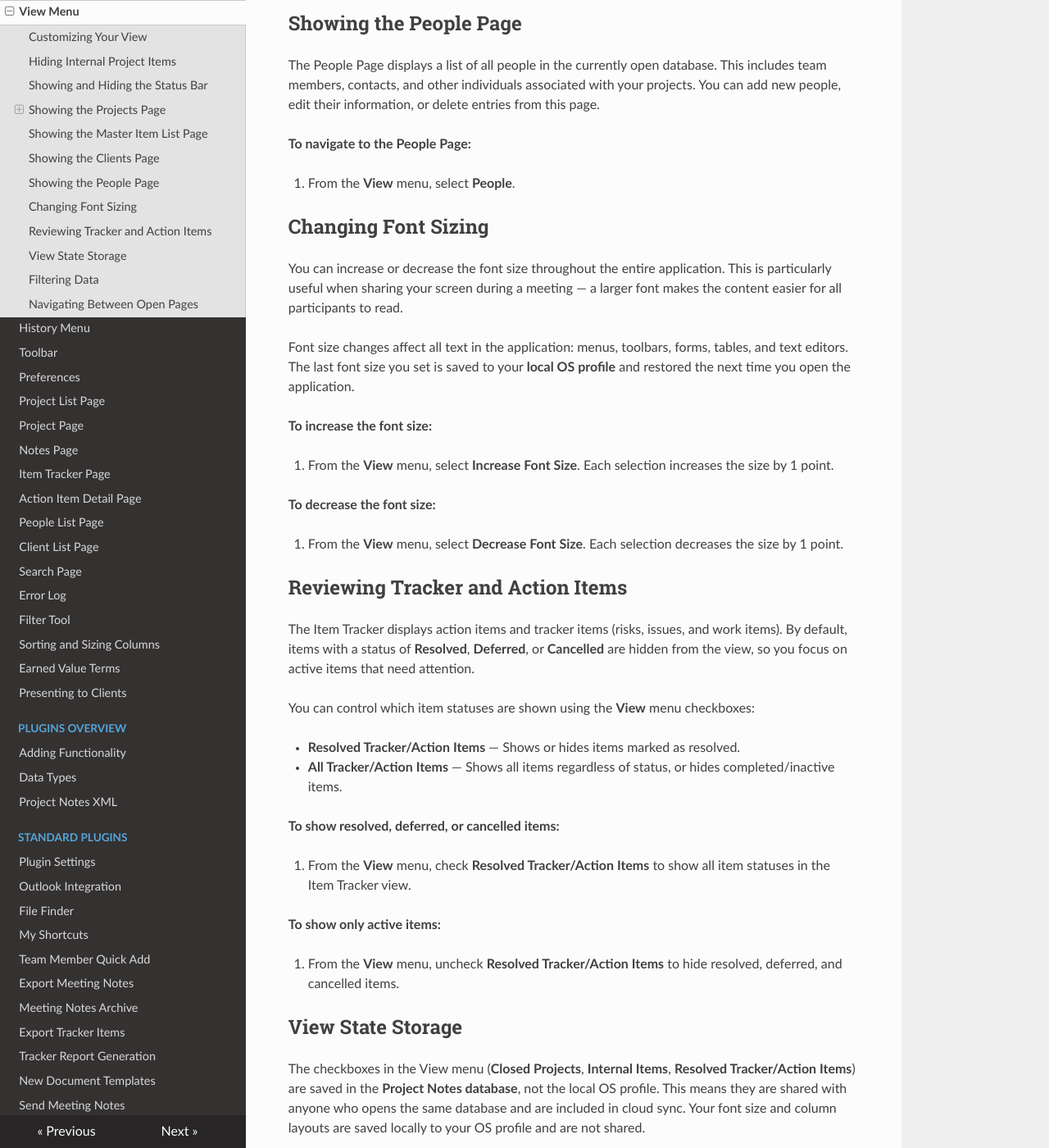
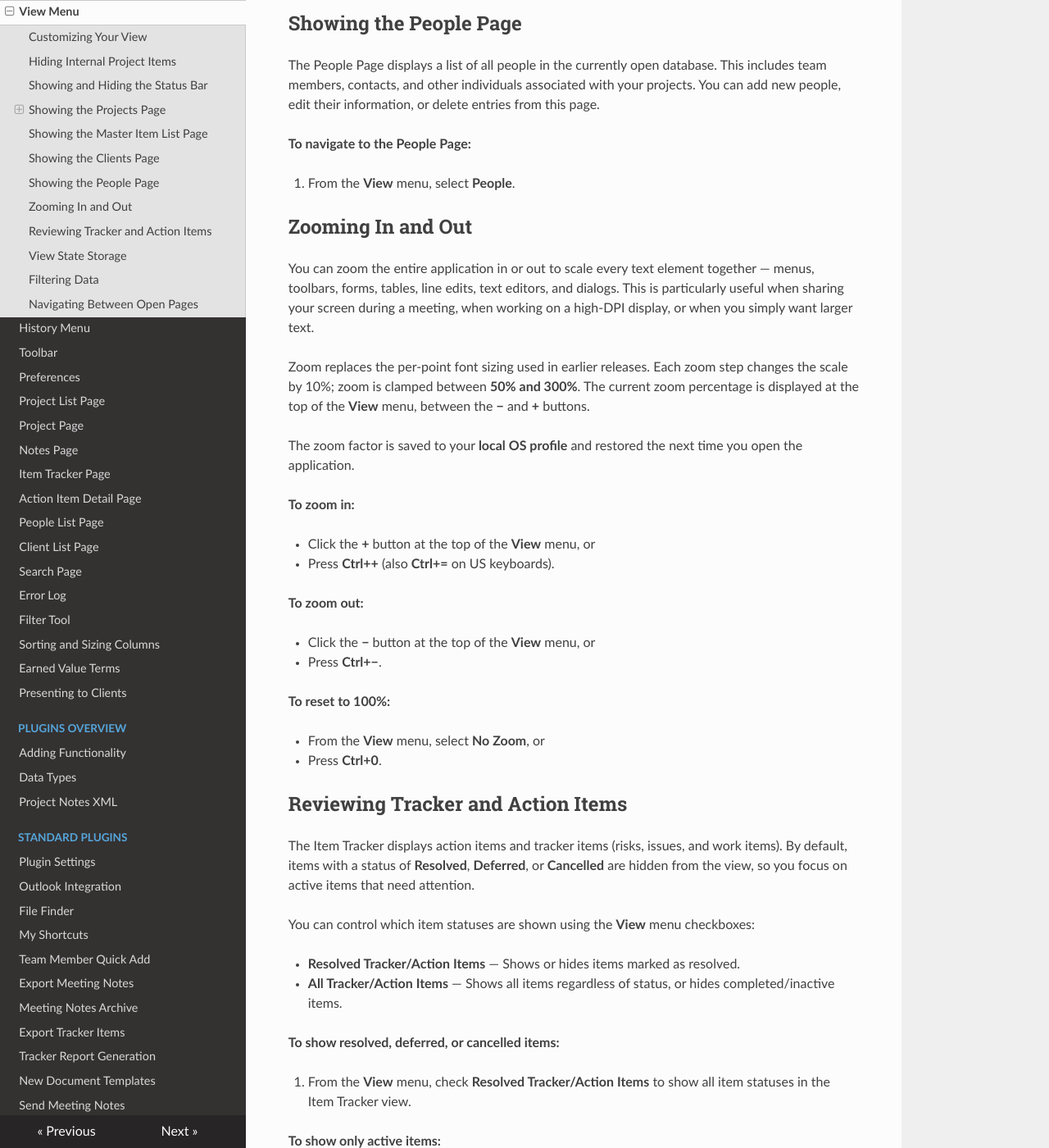
Before and after one commit to kestermckinney/ProjectNotes, an MkDocs documentation site: the page built from docs/InterfaceOverview/ViewMenu.md, in a window 1280 px wide and 1400 px high, scrolled down 2358 px. Shown: the whole window at 82% size. Built offline with MkDocs 1.6.1, drawn with Linux system fonts in a browser that asks for light colours; nearby versions of some CDN libraries; some of the changed text lies outside the part shown.

Commit message:
Updated documents for 5.0.1 release

```diff
--- a/docs/InterfaceOverview/ViewMenu.md
+++ b/docs/InterfaceOverview/ViewMenu.md
@@ -81,19 +81,28 @@ The People Page displays a list of all people in the currently open database. Th
 
 1. From the **View** menu, select **People**.
 
-## Changing Font Sizing
+## Zooming In and Out
 
-You can increase or decrease the font size throughout the entire application. This is particularly useful when sharing your screen during a meeting — a larger font makes the content easier for all participants to read.
+You can zoom the entire application in or out to scale every text element together — menus, toolbars, forms, tables, line edits, text editors, and dialogs. This is particularly useful when sharing your screen during a meeting, when working on a high-DPI display, or when you simply want larger text.
 
-Font size changes affect all text in the application: menus, toolbars, forms, tables, and text editors. The last font size you set is saved to your **local OS profile** and restored the next time you open the application.
+Zoom replaces the per-point font sizing used in earlier releases. Each zoom step changes the scale by 10%; zoom is clamped between **50% and 300%**. The current zoom percentage is displayed at the top of the **View** menu, between the **−** and **+** buttons.
 
-**To increase the font size:**
+The zoom factor is saved to your **local OS profile** and restored the next time you open the application.
 
-1. From the **View** menu, select **Increase Font Size**. Each selection increases the size by 1 point.
+**To zoom in:**
 
-**To decrease the font size:**
+- Click the **+** button at the top of the **View** menu, or
+- Press **Ctrl++** (also **Ctrl+=** on US keyboards).
 
-1. From the **View** menu, select **Decrease Font Size**. Each selection decreases the size by 1 point.
+**To zoom out:**
+
+- Click the **−** button at the top of the **View** menu, or
+- Press **Ctrl+−**.
+
+**To reset to 100%:**
+
+- From the **View** menu, select **No Zoom**, or
+- Press **Ctrl+0**.
 
 ## Reviewing Tracker and Action Items
 
@@ -114,7 +123,7 @@ You can control which item statuses are shown using the **View** menu checkboxes
 
 ## View State Storage
 
-The checkboxes in the View menu (**Closed Projects**, **Internal Items**, **Resolved Tracker/Action Items**) are saved in the **Project Notes database**, not the local OS profile. This means they are shared with anyone who opens the same database and are included in cloud sync. Your font size and column layouts are saved locally to your OS profile and are not shared.
+The checkboxes in the View menu (**Closed Projects**, **Internal Items**, **Resolved Tracker/Action Items**) are saved in the **Project Notes database**, not the local OS profile. This means they are shared with anyone who opens the same database and are included in cloud sync. Your zoom factor and column layouts are saved locally to your OS profile and are not shared.
 
 See [Plugin Settings — Where Settings Are Stored](<../StandardPlugins/PluginSettings.md>) for a complete breakdown of what is stored locally versus in the database.
 
--- a/docs/StandardPlugins/IFSCloud.md
+++ b/docs/StandardPlugins/IFSCloud.md
@@ -1,6 +1,14 @@
 # IFS Cloud Integration
 
-Project Notes includes optional integration with the **IFS Cloud ERP** system. The integration uses basic authentication (username and password) to communicate with the IFS REST API.
+Project Notes includes optional integration with the **IFS Cloud ERP** system. The integration uses **Keycloak SSO** (OAuth2 browser-redirect flow) to authenticate with the IFS REST API. The first time a sync runs, a browser window opens for you to sign in; the token is then cached and refreshed automatically.
+
+## Installing the IFS Plugins
+
+The IFS integration is shipped as an **optional component** of the Project Notes installer. On Windows, the installer presents a **"Custom IFS Plugins"** section you can deselect; on macOS, the installer offers an **"IFS Custom Plugins"** package.
+
+The custom IFS plugins are written for the specific custom fields used in Cornerstone Controls' IFS deployment and will not work against an arbitrary IFS environment. Skip the IFS plugins component if your organization does not use these custom fields.
+
+> **Note:** Installing the IFS plugins component modifies files inside the application bundle, which can invalidate the code signature on signed Project Notes packages. If signature integrity is required, install the IFS plugins to your user home folder instead, or run an unsigned build.
 
 ## IFS Cloud Settings
 
@@ -10,14 +18,14 @@ Project Notes includes optional integration with the **IFS Cloud ERP** system. T
 
 | Setting | Default | Description |
 | :--- | :--- | :--- |
-| **Username** | *(none)* | Your IFS Cloud username for API authentication. |
-| **Password** | *(none)* | Your IFS Cloud password. |
-| **URL** | `https://ifs.cornerstonecontrols.com` | The base URL of your IFS Cloud instance. Change this to match your organization's IFS deployment. |
-| **Person ID** | *(none)* | Your IFS Person ID, used to correlate Project Notes data with IFS records. |
-| **Domain User** | *(none)* | Windows domain username (used for integrated Windows authentication on some deployments). |
-| **Domain Password** | *(none)* | Windows domain password. |
-| **Report Server** | `indvifsbi05` | The hostname of the SQL Server Reporting Services (SSRS) report server. Change this to match your organization's report server. |
+| **URL** | *(none)* | The base URL of your IFS Cloud instance (e.g., `https://ifs.cornerstonecontrols.com`). Used as both the REST API base URL and the Keycloak issuer. |
+| **Realm** | `cciprod` | The Keycloak realm used for SSO. Change this to match the realm configured in your IFS deployment. |
+| **Domain User** | *(none)* | Windows domain username used to authenticate with the SSRS report server (separate from IFS SSO). |
+| **Domain Password** | *(none)* | Windows domain password for the report server. |
+| **Report Server** | *(none)* | The hostname of the SQL Server Reporting Services (SSRS) report server. Change this to match your organization's report server. |
 | **Sync Tracker Items** | *(unchecked)* | When checked, tracker items will be synchronized with IFS work orders or tasks during the background sync. |
+
+Your IFS Person ID is determined automatically from the SSO token at sign-in — there is no longer a separate Person ID field.
 
 ## IFS Project Synchronization
 
@@ -44,4 +52,8 @@ The plugin looks for a **File/Folder Location** with the description **"Project
 
 ## Authentication
 
-IFS Cloud integration uses **basic authentication** only. OAuth and token-based authentication are not supported. Credentials are stored in the local application settings.
+IFS Cloud integration uses **Keycloak SSO** with the OAuth2 authorization-code flow. When the integration first needs a token, Project Notes opens your default browser to the IFS sign-in page; after you complete sign-in, the token is cached locally and refreshed silently as long as the refresh token is valid. If the cached token has expired and the browser flow cannot complete (for example, you don't respond), the integration backs off for a short cool-down before prompting again so it does not repeatedly open the browser.
+
+A network connectivity check runs before each authentication attempt; if the IFS host is unreachable, sign-in is skipped until the next cycle.
+
+The Domain User, Domain Password, and Report Server settings are used only by the SSRS report capture step and are independent of the IFS REST API authentication.
```
Also changed, not shown: docs/InterfaceOverview/RemoteHost.md (+17 -1 lines), docs/Mobile/ProjectNotesMobile.md (+2 -0 lines), docs/StandardPlugins/OutlookIntegration.md (+14 -8 lines).
